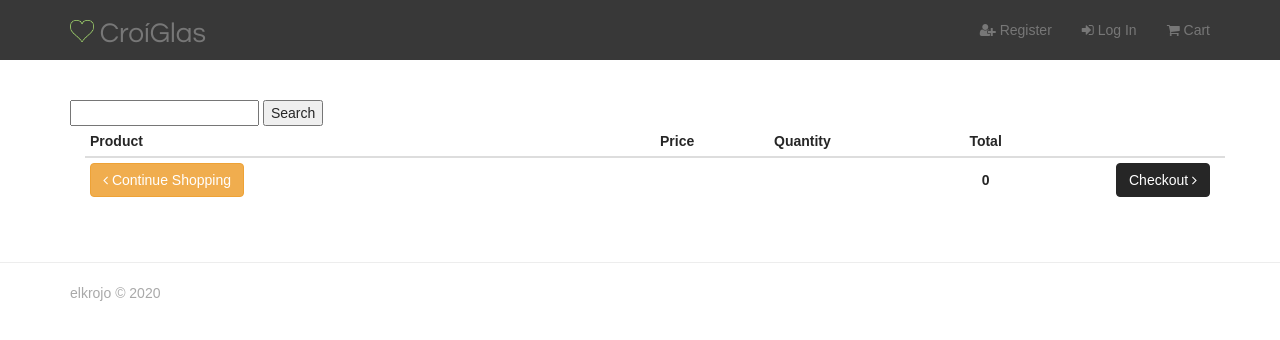
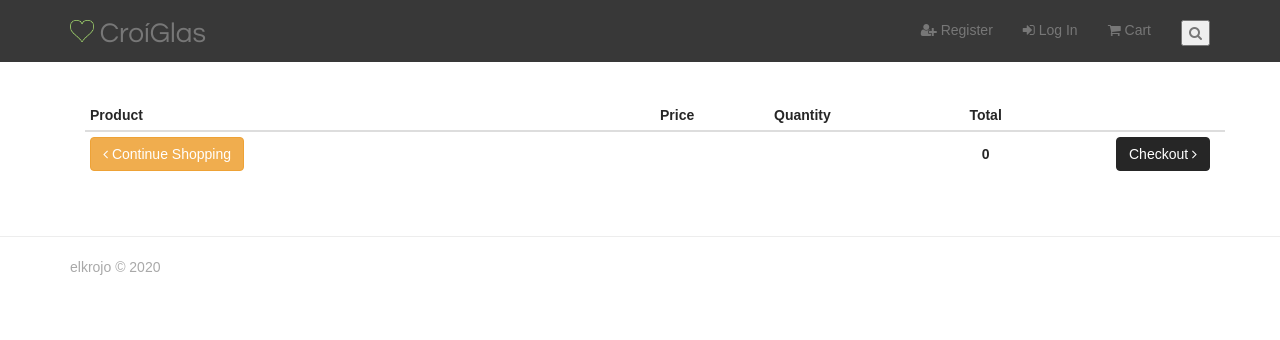
Before and after one commit to elkrojo/croiglas-shop, a Django app: page /cart/ in a window 1280 px wide. Shown: the top 340 px of the page. Run offline with Django 3.2, Linux system fonts and the light colour scheme; some libraries are stand-ins or nearby versions; some web fonts are replaced.

Commit message:
Added collapible search box to navbar

```diff
--- a/templates/base.html
+++ b/templates/base.html
@@ -47,10 +47,21 @@
                             {% endif %}
                         </a>
                     </li>
+                    <li>
+                        <a href="#">
+                            <button data-toggle="collapse" data-target="#search-box"><i class="fa fa-search"></i></button>
+                        </a>
+                    </li>
                 </ul>
             </div>
         </div>
     </nav>
+    <div id="search-box" class="container collapse text-center">
+        <form action="{% url 'search' %}" method="get">
+                <input type="text" name="q">
+                <button type="submit">Search</button>
+        </form>
+    </div>
     {% if messages %}
         <div class="alert alert-success">
             <div class="messages">
@@ -61,12 +72,6 @@
         </div>
     {% endif %}
     <div class="container">
-        <div class="display">
-            <form action="{% url 'search' %}" method="get">
-                <input type="text" name="q">
-                <button type="submit">Search</button>
-            </form>
-        </div>
         {% block content %} {% endblock %}
     </div>
     <footer>
```
